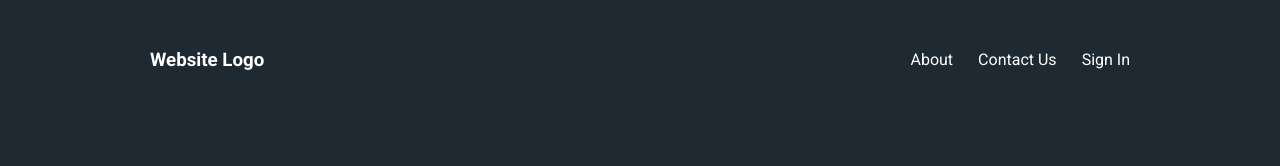
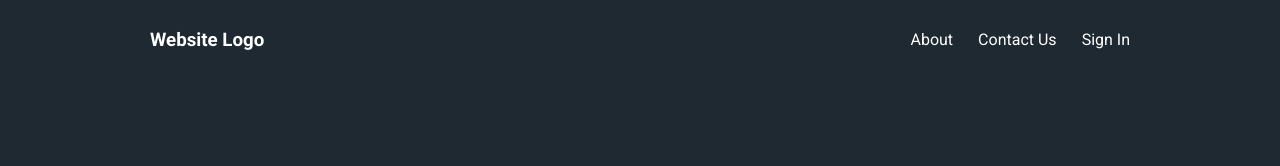
Before and after one commit to armenta-i/dealership-landingpage, a plain HTML site: page index.html in a window 1280 px wide. Shown: the top 166 px of the page. Drawn offline with Linux system fonts and the light colour scheme.

Commit message:
Fixed padding error on nav bar

```diff
--- a/style.css
+++ b/style.css
@@ -14,7 +14,7 @@ body {
     display: flex;
     justify-content: space-between;
     align-items: center;
-    padding: 30px 150px;
+    padding: 10px 150px;
 }
 
 .navigation > ul {
```
